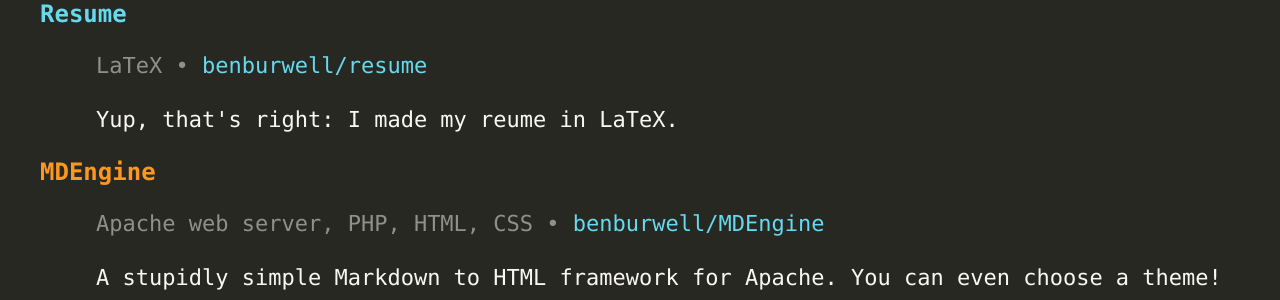
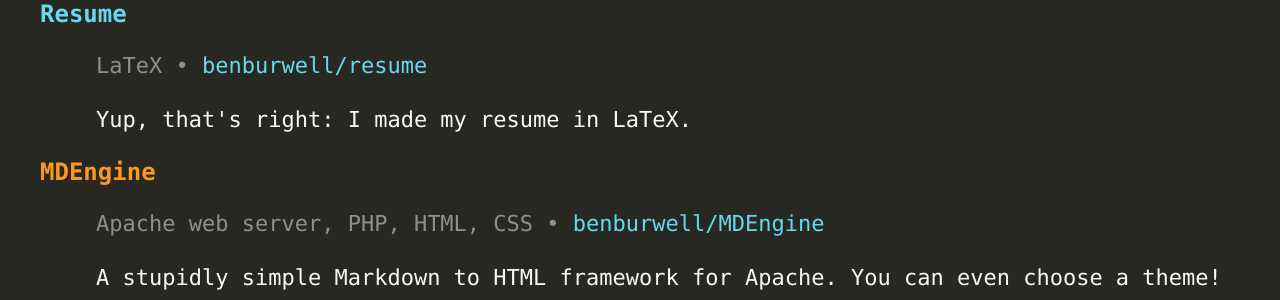
Before and after one commit to benburwell/benburwell.github.io, a Jekyll site: the page built from projects/index.html, in a window 1280 px wide and 900 px high, scrolled down 1863 px. Shown: the part 390-690 px from the top of the window. Built offline with Jekyll 4.4.1, drawn with Linux system fonts in a browser that asks for light colours.

Commit message:
Correct spelling of resume on projects page

```diff
--- a/_data/projects.yml
+++ b/_data/projects.yml
@@ -55,7 +55,7 @@
   live: "https://zipserver.benburwell.com/zip/18101"
 
 - name: "Resume"
-  description: "Yup, that's right: I made my reume in LaTeX."
+  description: "Yup, that's right: I made my resume in LaTeX."
   tech: "LaTeX"
   github: "benburwell/resume"
   live: "/assets/pdf/Ben_Burwell_Resume.pdf"
```
